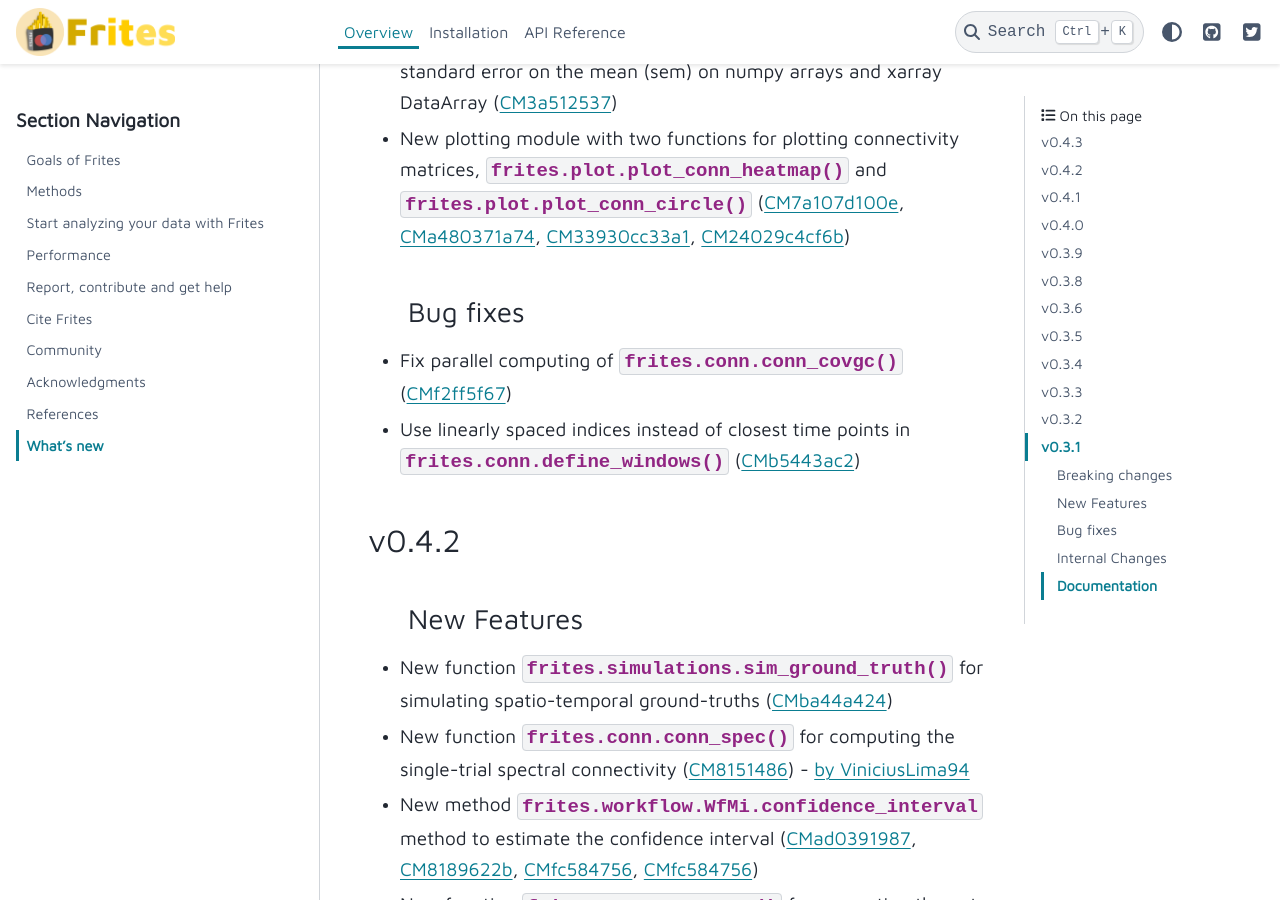
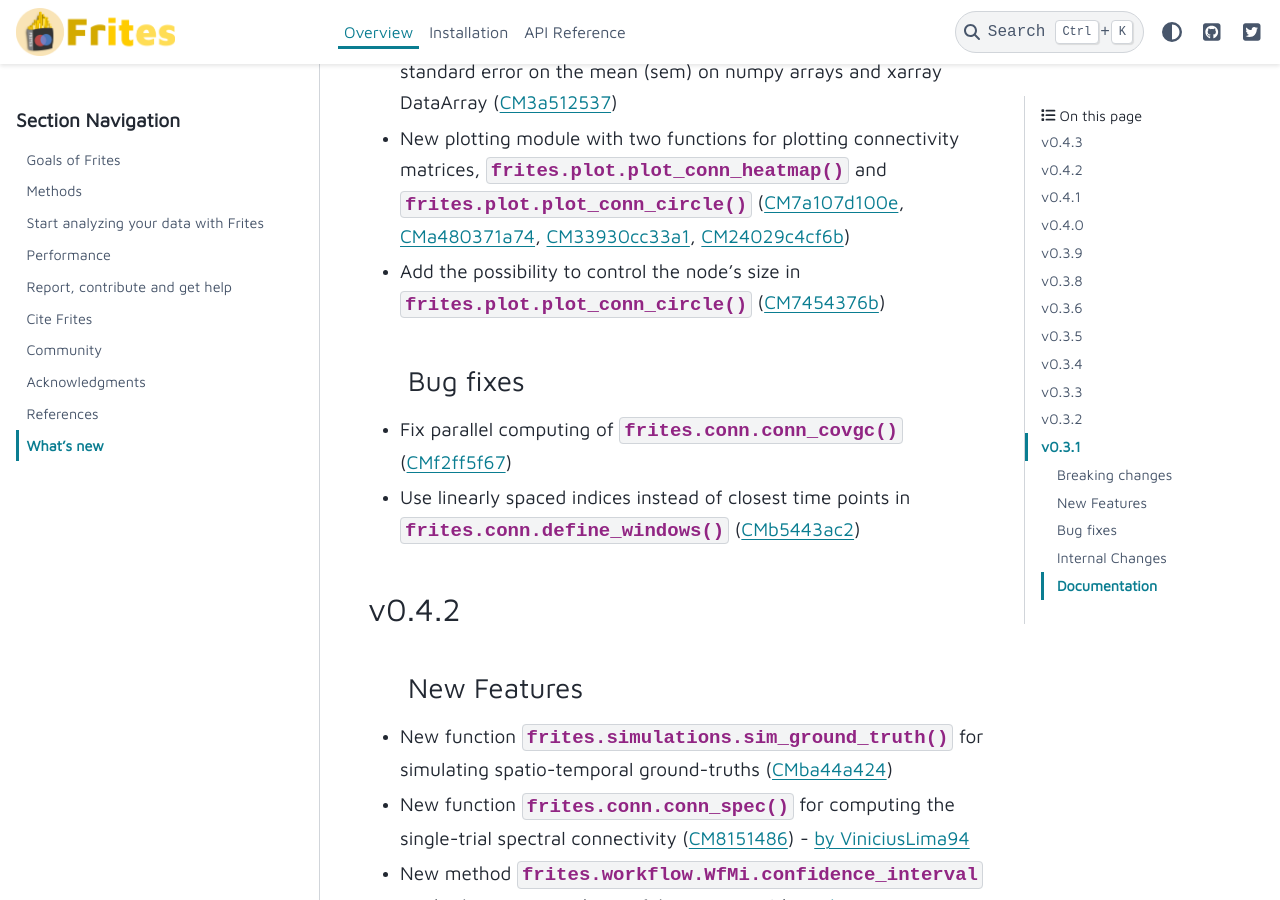
Before and after one commit to brainets/frites, a Sphinx documentation site: the page built from docs/source/overview/ovw_whatsnew.rst, in a window 1280 px wide and 900 px high, scrolled down 444 px. Built offline with Sphinx 7.4.7 and the PyData theme 0.15.4, drawn with Linux system fonts in a browser that asks for light colours; pages that are not in the unit, such as notebooks, are missing from menus.

Commit message:
Update whatsnew

```diff
--- a/docs/source/overview/ovw_whatsnew.rst
+++ b/docs/source/overview/ovw_whatsnew.rst
@@ -11,6 +11,7 @@ New Features
 * :func:`frites.conn.conn_links` now accepts to use brain region names as source or target seeds (:commit:`8d7e1fb6`)
 * New function :func:`frites.stats.confidence_interval` for computing confidence intervals, standard deviation (sd) and standard error on the mean (sem) on numpy arrays and xarray DataArray (:commit:`3a512537`)
 * New plotting module with two functions for plotting connectivity matrices,  :func:`frites.plot.plot_conn_heatmap` and :func:`frites.plot.plot_conn_circle` (:commit:`7a107d100e`, :commit:`a480371a74`, :commit:`33930cc33a1`, :commit:`24029c4cf6b`)
+* Add the possibility to control the node's size in :func:`frites.plot.plot_conn_circle` (:commit:`7454376b`)
 
 Bug fixes
 +++++++++
```
